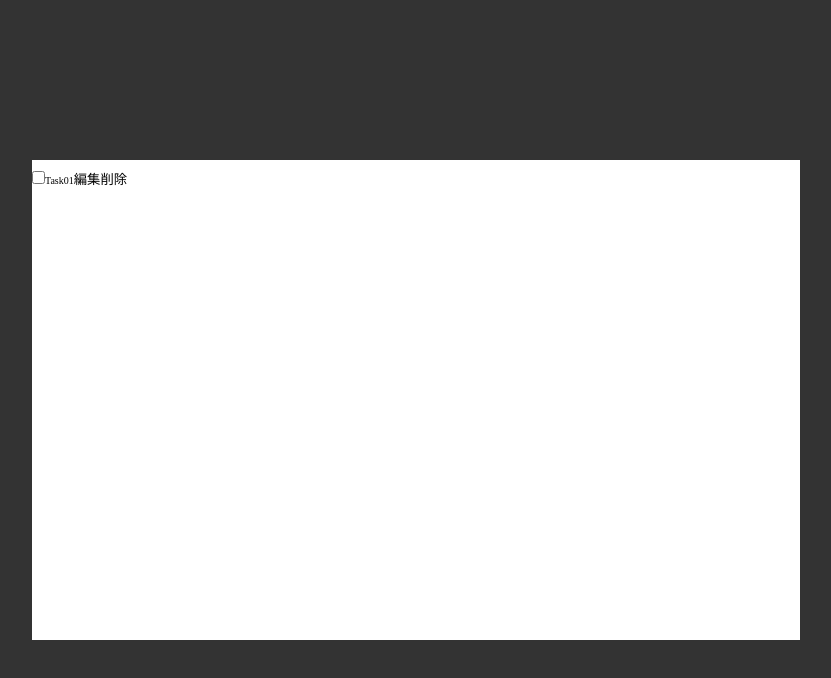
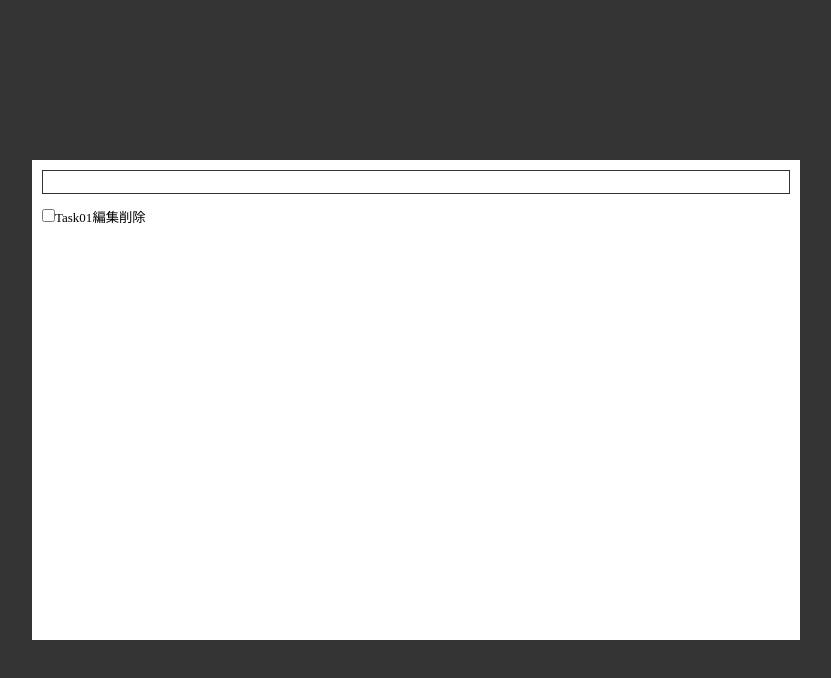
Before and after one commit to Yoshiyuki-Iwasaki/redux-toolkit-check, a React (Create React App) app: page / in a window 1280 px wide. Shown: the top 678 px of the page, without its empty margins (224-1055 px from the left). Built offline with nearby package versions, Linux system fonts and the light colour scheme.

Commit message:
fix layout.

```diff
--- a/src/components/atoms/checkbox/style.tsx
+++ b/src/components/atoms/checkbox/style.tsx
@@ -2,4 +2,6 @@ import styled from "styled-components";
 
 export const Label = styled.label``;
 export const Input = styled.input``;
-export const Text = styled.span``;
+export const Text = styled.span`
+  font-size: 13px;
+`;
--- a/src/components/molucules/TaskInput/style.tsx
+++ b/src/components/molucules/TaskInput/style.tsx
@@ -2,4 +2,10 @@ import styled from "styled-components";
 
 export const InputForm = styled.form``;
 
-export const InputLayout = styled.input``;
+export const InputLayout = styled.input`
+  padding: 3px;
+  display: block;
+  width: 100%;
+  border: 1px solid #333;
+  font-size: 14px;
+`;
--- a/src/components/molucules/TaskItem/index.tsx
+++ b/src/components/molucules/TaskItem/index.tsx
@@ -3,6 +3,7 @@ import Button from "../../atoms/button";
 import Checkbox from "../../atoms/checkbox";
 import { TaskItemType } from "./type";
 import Modal from "../Modal";
+import { ListItem } from "./style";
 
 const TaskItem: React.FC<TaskItemType> = ({ task }) => {
   const [open, setOpen] = useState<boolean>(false);
@@ -18,7 +19,7 @@ const TaskItem: React.FC<TaskItemType> = ({ task }) => {
   };
 
   return (
-    <li className={task.done ? "done" : ""}>
+    <ListItem>
       <Checkbox
         onClick={() => console.log(`check ${task.id}`)}
         done={task.completed}
@@ -27,7 +28,7 @@ const TaskItem: React.FC<TaskItemType> = ({ task }) => {
       <Button onClick={() => handleOpen()}>編集</Button>
       <Button onClick={() => console.log(`remove ${task.id}`)}>削除</Button>
       <Modal openFlag={open} handleClose={handleClose} />
-    </li>
+    </ListItem>
   );
 };
 
--- /dev/null
+++ b/src/components/molucules/TaskItem/style.tsx
@@ -0,0 +1,5 @@
+import styled from "styled-components";
+
+export const ListItem = styled.li`
+  margin-top: 5px;
+`;
--- a/src/components/molucules/TaskList/style.tsx
+++ b/src/components/molucules/TaskList/style.tsx
@@ -1,6 +1,7 @@
 import styled from "styled-components";
 
 export const List = styled.ul`
+  margin-top: 10px;
   height: 50vh;
   overflow: scroll;
 `;
--- a/src/components/organisms/TaskApp/style.tsx
+++ b/src/components/organisms/TaskApp/style.tsx
@@ -1,6 +1,7 @@
 import styled from "styled-components";
 
 export const Main = styled.div`
+  padding: 10px;
   width: 60vw;
   height: 60vh;
   background: #fff;
```
